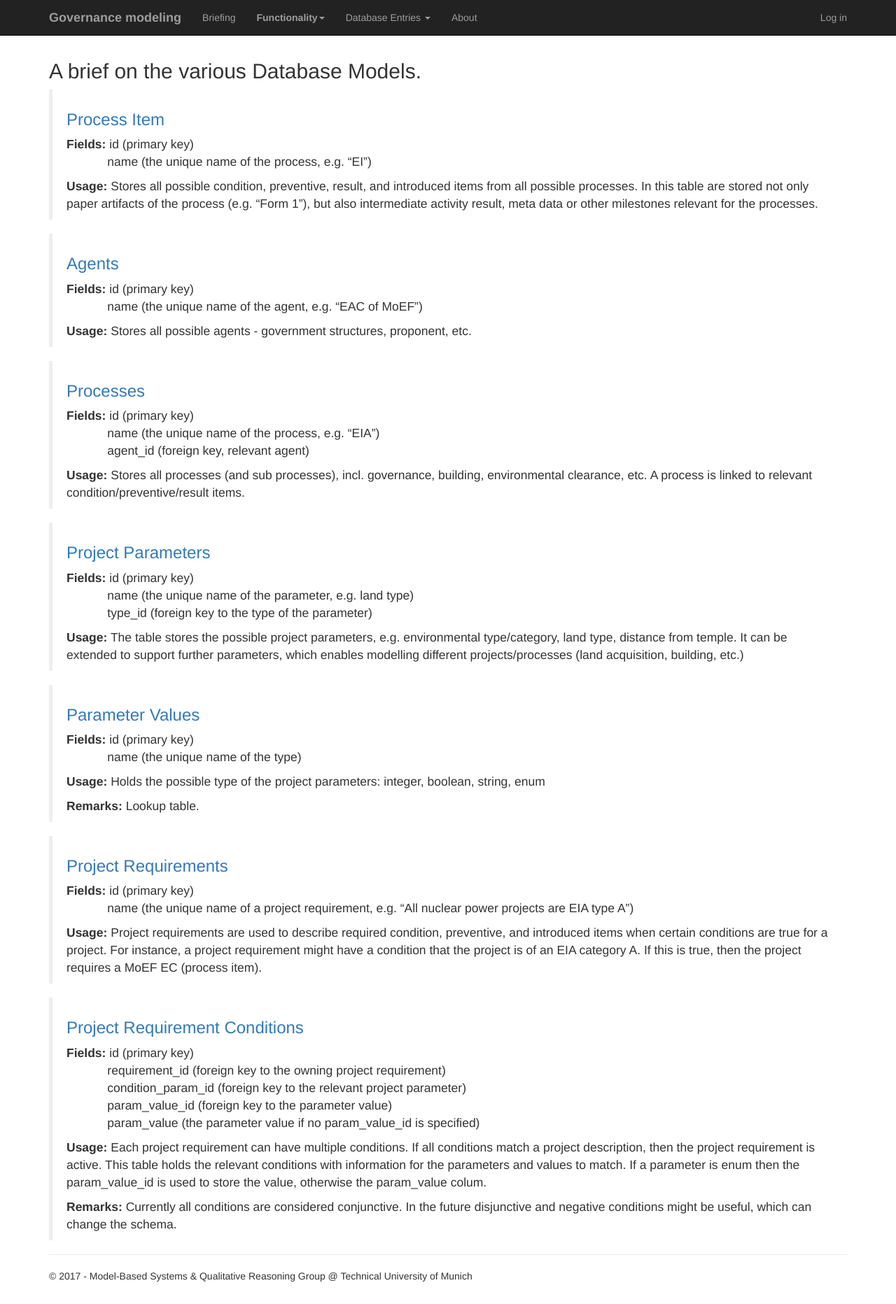
After one commit to chandrakanthd/governance-modeling, a Django app: page /dbcontent/brief/ in a window 1280 px wide. The commit adds this page. Shown: the whole page at 70% size. Run offline with Django 3.2, Linux system fonts and the light colour scheme; some libraries are stand-ins or nearby versions.

Commit message:
Added brief description on various db models

```diff
--- a/app/static/app/content/site.css
+++ b/app/static/app/content/site.css
@@ -10,6 +10,9 @@ body {
     padding-top: 15px;
 }
 
+.glyphicon.glyphicon-remove {
+  font-size: 12px;
+}
 /* Set width on the form input elements since they're 100% wide by default */
 input,
 select,
--- a/app/templates/app/base.html
+++ b/app/templates/app/base.html
@@ -27,17 +27,17 @@
                 <ul class="nav navbar-nav">
                     {#<li><a href="{% url 'home' %}">Home</a></li>#}
 
-                    <li><a href="/functionalities" title="On Various Functionalities">Briefing</a></li>
+                    <li><a href="/dbcontent/brief" title="On Various Entities">Briefing</a></li>
 
 
                     <li class = "dropdown">
                         <a href="#" title="Various types" class="dropdown-toggle" data-toggle="dropdown">
-                            Functionalities <span class="caret"></span>
+                        <b>Functionality</b><span class="caret"></span>
                         </a>
                         <ul class="dropdown-menu">
-                            <li title = "Generates AND-OR Tree representing a conjunction and disjunction of set of processes">
-                                <a href = "/tree" >Generate AND-OR Tree for a process</a></li>
-                            <li title = "Retrieves all processes with the information for the related condition/prevent/result items">
+                            <li title = "Generates AND-OR Tree">
+                                <a href = "/tree" ><b>Generate Tree for a Project</b></a></li>
+                            <!--<li title = "Retrieves all processes with the information for the related condition/prevent/result items">
                                 <a href = "/item">Retrieve Explanation for a item</a></li>
                             <li title = "Retrieves a tree expressing the support for a process">
                                 <a href = "/item">Retrieve Process Support</a></li>
@@ -50,17 +50,17 @@
                             <li title = "Return all available process with populated items information">
                                 <a href = "/item">Get all process with items</a></li>
                             <li title = "Returns all items used in the described processes with populated process information">
-                                <a href = "/item">Get Items from processes</a></li>
+                                <a href = "/item">Get Items from processes</a></li>-->
                         </ul>
                     </li>
 
                     <li class="dropdown">
                         <a href="#" title="Databse Contents" class="dropdown-toggle" data-toggle="dropdown">
-                            Database Contents <span class="caret"></span>
+                            Database Entries <span class="caret"></span>
                         </a>
                         <ul class="dropdown-menu">
                             <li title = "">
-                                <a href = "/dbcontent/Process_Items/list">Process_Items</a></li>
+                                <a href = "/dbcontent/Process_Items/list">Process Items</a></li>
                             <li title = "">
                                 <a href = "/dbcontent/Agents/list">Agents</a></li>
                             <li title = "">
@@ -68,13 +68,13 @@
                             <!--<li title = "">
                                 <a href = "/dbcontent/Item_Roles/list">Item_Roles</a></li>-->
                             <li title = "">
-                                <a href = "/dbcontent/Project_Parameters/list">Project_Parameters</a></li>
+                                <a href = "/dbcontent/Project_Parameters/list">Project Parameters</a></li>
                             <li title = "">
-                                <a href = "/dbcontent/Parameter_Values/list">Parameter_Values</a></li>
+                                <a href = "/dbcontent/Parameter_Values/list">Parameter Values</a></li>
                             <li title = "">
-                                <a href = "/dbcontent/Project_Requirements/list">Project_Requirements</a></li>
+                                <a href = "/dbcontent/Project_Requirements/list">Project Requirements</a></li>
                             <li title = "">
-                                <a href = "/dbcontent/Project_Requirement_Conditions/list">Project_Requirement_Conditions</a></li>
+                                <a href = "/dbcontent/Project_Requirement_Conditions/list">Project Requirement Conditions</a></li>
                         </ul>
 
                     </li>
--- a/dbcontent/templates/dbcontent/ProcessList.html
+++ b/dbcontent/templates/dbcontent/ProcessList.html
@@ -7,6 +7,10 @@
 			<div class="col-xs-6">
 				<blockquote>
 					<h3>List of Processes</h3>
+					{% if user.is_authenticated %}
+					{% else %}
+					<p><small>Note: To add new entries, you need to be logged in</small></p>
+					{% endif %}
 					<ul>
 						{% for process in object_list %}
 							<li>{{ process.name }}</li>
@@ -14,9 +18,11 @@
 					</ul>
 
 				</blockquote>
+				{% if user.is_authenticated %}
 				<blockquote>
 					<h3><a href="/dbcontent/Processes/add">Click here</a> to add elements to database</h3>
 				</blockquote>
+				{% endif %}
 			</div>
 		</div>
 	</div>
--- /dev/null
+++ b/dbcontent/templates/dbcontent/brief.html
@@ -0,0 +1,94 @@
+{% extends 'app/base.html' %}
+
+      {% block content %}
+          <h2>A brief on the various Database Models.</h2>
+
+
+          <blockquote>
+              <h3><a href={% url 'Process_Items/list' %}>Process Item</a></h3>
+              <p><b>Fields:</b> id (primary key)<br />&nbsp&nbsp&nbsp&nbsp&nbsp&nbsp&nbsp&nbsp&nbsp&nbsp&nbsp name (the unique name of the process, e.g. “EI”) </p>
+
+              <p><b>Usage:</b> Stores all possible condition, preventive, result, and introduced items from
+                all possible processes. In this table are stored not only paper artifacts of the process
+                (e.g. “Form 1”), but also intermediate activity result, meta data or other milestones relevant
+                for the processes.
+              </p>
+          </blockquote>
+
+          <blockquote>
+              <h3><a href={% url 'agent_list' %}>Agents</a></h3>
+              <p><b>Fields:</b> id (primary key)<br />&nbsp&nbsp&nbsp&nbsp&nbsp&nbsp&nbsp&nbsp&nbsp&nbsp&nbsp name (the unique name of the agent, e.g. “EAC of MoEF”)</p>
+
+              <p><b>Usage:</b> Stores all possible agents - government structures, proponent, etc.</p>
+          </blockquote>
+
+          <blockquote>
+              <h3><a href={% url 'Processes/list' %}>Processes</a></h3>
+              <p><b>Fields:</b> id (primary key)<br />&nbsp&nbsp&nbsp&nbsp&nbsp&nbsp&nbsp&nbsp&nbsp&nbsp&nbsp name (the unique name of the process, e.g. “EIA”)
+                <br />&nbsp&nbsp&nbsp&nbsp&nbsp&nbsp&nbsp&nbsp&nbsp&nbsp&nbsp agent_id (foreign key, relevant agent)
+              </p>
+
+              <p><b>Usage:</b> Stores all processes (and sub processes), incl. governance, building, environmental clearance,
+                etc. A process is linked to relevant condition/preventive/result items.
+              </p>
+          </blockquote>
+
+          <blockquote>
+              <h3><a href={% url 'Project_Parameters/list' %}>Project Parameters</a></h3>
+              <p><b>Fields:</b> id (primary key)<br />&nbsp&nbsp&nbsp&nbsp&nbsp&nbsp&nbsp&nbsp&nbsp&nbsp&nbsp
+                name (the unique name of the parameter, e.g. land type)<br />&nbsp&nbsp&nbsp&nbsp&nbsp&nbsp&nbsp&nbsp&nbsp&nbsp&nbsp
+                type_id (foreign key to the type of the parameter)
+              </p>
+
+              <p><b>Usage:</b> The table stores the possible project parameters, e.g. environmental type/category,
+                land type, distance from temple. It can be extended to support further parameters, which enables
+                modelling different projects/processes (land acquisition, building, etc.)
+              </p>
+          </blockquote>
+
+          <blockquote>
+              <h3><a href={% url 'Parameter_Values/list' %}>Parameter Values</a></h3>
+              <p><b>Fields:</b> id (primary key)<br />&nbsp&nbsp&nbsp&nbsp&nbsp&nbsp&nbsp&nbsp&nbsp&nbsp&nbsp name (the unique name of the type)</p>
+
+              <p><b>Usage:</b> Holds the possible type of the project parameters:
+                 integer,
+                 boolean,
+                 string,
+                 enum
+              </p>
+              <p><b>Remarks:</b> Lookup table.</p>
+          </blockquote>
+
+          <blockquote>
+              <h3><a href={% url 'Project_Requirements/list' %}>Project Requirements</a></h3>
+              <p><b>Fields:</b> id (primary key)<br />&nbsp&nbsp&nbsp&nbsp&nbsp&nbsp&nbsp&nbsp&nbsp&nbsp&nbsp name (the unique name of a project requirement, e.g. “All nuclear
+                power projects are EIA type A”)
+              </p>
+
+              <p><b>Usage:</b> Project requirements are used to describe required condition, preventive, and introduced
+                items when certain conditions are true for a project. For instance, a project requirement might
+                have a condition that the project is of an EIA category A. If this is true, then the project requires
+                a MoEF EC (process item).
+              </p>
+          </blockquote>
+
+          <blockquote>
+              <h3><a href={% url 'Project_Requirement_Conditions/list' %}>Project Requirement Conditions</a></h3>
+              <p><b>Fields:</b> id (primary key)<br />&nbsp&nbsp&nbsp&nbsp&nbsp&nbsp&nbsp&nbsp&nbsp&nbsp&nbsp requirement_id (foreign key to the owning project requirement)
+                <br />&nbsp&nbsp&nbsp&nbsp&nbsp&nbsp&nbsp&nbsp&nbsp&nbsp&nbsp condition_param_id (foreign key to the relevant project parameter)
+                <br />&nbsp&nbsp&nbsp&nbsp&nbsp&nbsp&nbsp&nbsp&nbsp&nbsp&nbsp param_value_id (foreign key
+                to the parameter value)<br />&nbsp&nbsp&nbsp&nbsp&nbsp&nbsp&nbsp&nbsp&nbsp&nbsp&nbsp param_value (the parameter value if no param_value_id is specified)
+              </p>
+
+              <p><b>Usage:</b> Each project requirement can have multiple conditions. If all conditions match a project
+                description, then the project requirement is active. This table holds the relevant conditions with
+                information for the parameters and values to match. If a parameter is enum then the param_value_id
+                is used to store the value, otherwise the param_value colum.
+              </p>
+
+              <p><b>Remarks:</b> Currently all conditions are considered conjunctive. In the future disjunctive and negative
+                conditions might be useful, which can change the schema.
+              </p>
+          </blockquote>
+
+      {% endblock %}
--- a/dbcontent/urls.py
+++ b/dbcontent/urls.py
@@ -2,9 +2,12 @@ from django.conf.urls import  url
 from . import views
 
 urlpatterns = [
+
+    url(r'^brief/$', views.brief, name='brief'),
+
 	#/tree
     url(r'^Process_Items/list/$', views.ProcessItemView.as_view(), name='Process_Items/list'),
-    url(r'^Agents/list/$', views.AgentView.as_view(), name='Agents/list'),
+    url(r'^Agents/list/$', views.agent_list, name='agent_list'),
     url(r'^Processes/list/$', views.ProcessView.as_view(), name='Processes/list'),
     #url(r'^Item_Roles/list/$', views.ItemRolesView.as_view(), name='Item_Roles/list'),
     url(r'^Project_Parameters/list/$', views.ProjectParameterView.as_view(), name='Project_Parameters/list'),
@@ -15,11 +18,15 @@ urlpatterns = [
 
 
     url(r'^Process_Items/add/', views.ProcessItemCreate.as_view(), name='Process_Items/add'),
-    url(r'^Agents/add/', views.AgentCreate.as_view(), name='Agents/add'),
+    url(r'^Agents/add/', views.agent_new, name='agent_new'),
     url(r'^Processes/add/', views.ProcessCreate.as_view(), name='Processes/add'),
     url(r'^Project_Parameters/add/', views.ProjectParameterCreate.as_view(), name='Project_Parameters/add'),
     url(r'^Parameter_Values/add/', views.ParameterValueCreate.as_view(), name='Parameter_Values/add'),
     url(r'^Project_Requirements/add/', views.ProjectRequirementCreate.as_view(), name='Project_Requirements/add'),
     url(r'^Project_Requirement_Conditions/add/', views.ProjectRequirementConditionCreate.as_view(), name='Project_Requirement_Conditions/add'),
 
+    url(r'^Agents/(?P<pk>\d+)/edit/$', views.agent_edit, name='agent_edit'),
+
+    url(r'^Agents/(?P<pk>\d+)/remove/$', views.agent_remove, name='agent_remove')
+
     ]
--- a/dbcontent/views.py
+++ b/dbcontent/views.py
@@ -1,4 +1,4 @@
-from django.shortcuts import render
+from django.shortcuts import render, redirect, get_object_or_404
 from django.http import HttpRequest, HttpResponse
 from django.template import RequestContext, loader
 from datetime import datetime
@@ -6,6 +6,11 @@ from django.views import generic
 from django.views.generic.edit import CreateView, UpdateView, DeleteView
 from django.core.urlresolvers import reverse_lazy
 from app.models import ProcessItem, Agent, Process, ItemRoles, ProjectParameter, ParameterValue, ProjectRequirement, ProjectRequirementCondition
+from .forms import AgentForm
+
+
+def brief(request):
+    return render(request, 'dbcontent/brief.html')
 
 
 #List of classes for Database Contents View Forms
@@ -17,11 +22,16 @@ class ProcessItemView(generic.ListView):
         return ProcessItem.objects.all()
 
 
-class AgentView(generic.ListView):
-    template_name = 'dbcontent/AgentList.html'
+#class AgentView(generic.ListView):
+#    template_name = 'dbcontent/AgentList.html'
+#
+#    def get_queryset(self):
+#        return Agent.objects.all()
 
-    def get_queryset(self):
-        return Agent.objects.all()
+def agent_list(request):
+    posts = Agent.objects.all()
+    return render(request, 'dbcontent/AgentList.html', {'posts':posts})
+
 
 
 class ProcessView(generic.ListView):
@@ -73,10 +83,40 @@ class ProcessItemCreate(CreateView):
     template_name = 'dbcontent/processitem_form.html'
 
 
-class AgentCreate(CreateView):
-    model = Agent
-    fields = ['name']
-    template_name = 'dbcontent/agent_form.html'
+#class AgentCreate(CreateView):
+#    model = Agent
+#    fields = ['name']
+#    template_name = 'dbcontent/agent_form.html'
+
+def agent_new(request):
+    if request.method == "POST":
+        form = AgentForm(request.POST)
+        if form.is_valid():
+            post = form.save(commit=False)
+            post.save()
+            return redirect('agent_list')
+    else:
+        form = AgentForm()
+    return render(request, 'dbcontent/agent_form.html', {'form':form})
+
+def agent_edit(request, pk):
+    post = get_object_or_404(Agent, pk=pk)
+    if request.method == "POST":
+        form = AgentForm(request.POST, instance=post)
+        if form.is_valid():
+            post = form.save(commit=False)
+            post.save()
+            return redirect('agent_list')
+    else:
+        form = AgentForm(instance=post)
+    return render(request, 'dbcontent/agent_form.html', {'form':form})
+
+def agent_remove(request, pk):
+    post = get_object_or_404(Agent, pk=pk)
+    post.delete()
+    return redirect('agent_list')
+
+
 
 class ProcessCreate(CreateView):
     model = Process
```
Also changed, not shown: app/templates/app/functionalities.html (+5 -4 lines), app/templates/app/initial.html (+20 -4 lines), dbcontent/forms.py (added, +17 -0 lines), dbcontent/templates/dbcontent/AgentList.html (+17 -3 lines), dbcontent/templates/dbcontent/ParameterValueList.html (+7 -1 lines), dbcontent/templates/dbcontent/ProcessItemList.html (+7 -1 lines), dbcontent/templates/dbcontent/ProjectParameterList.html (+7 -1 lines), dbcontent/templates/dbcontent/ProjectRequirementConditionList.html (+7 -1 lines), dbcontent/templates/dbcontent/ProjectRequirementList.html (+7 -1 lines), dbcontent/templates/dbcontent/agent_form.html (+2 -5 lines), app/models.py (line endings or trailing spaces), db.sqlite3, dbcontent/templates/dbcontent/parametervalue_form.html (line endings or trailing spaces).
